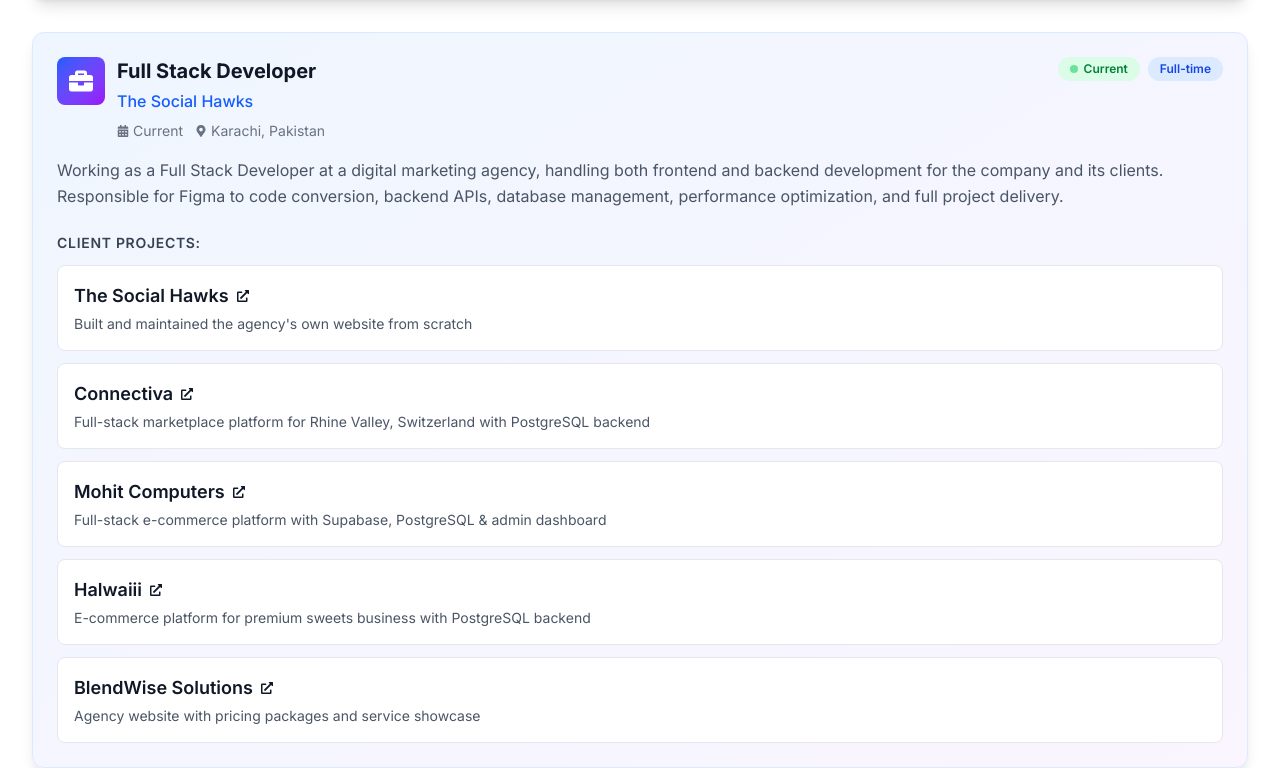
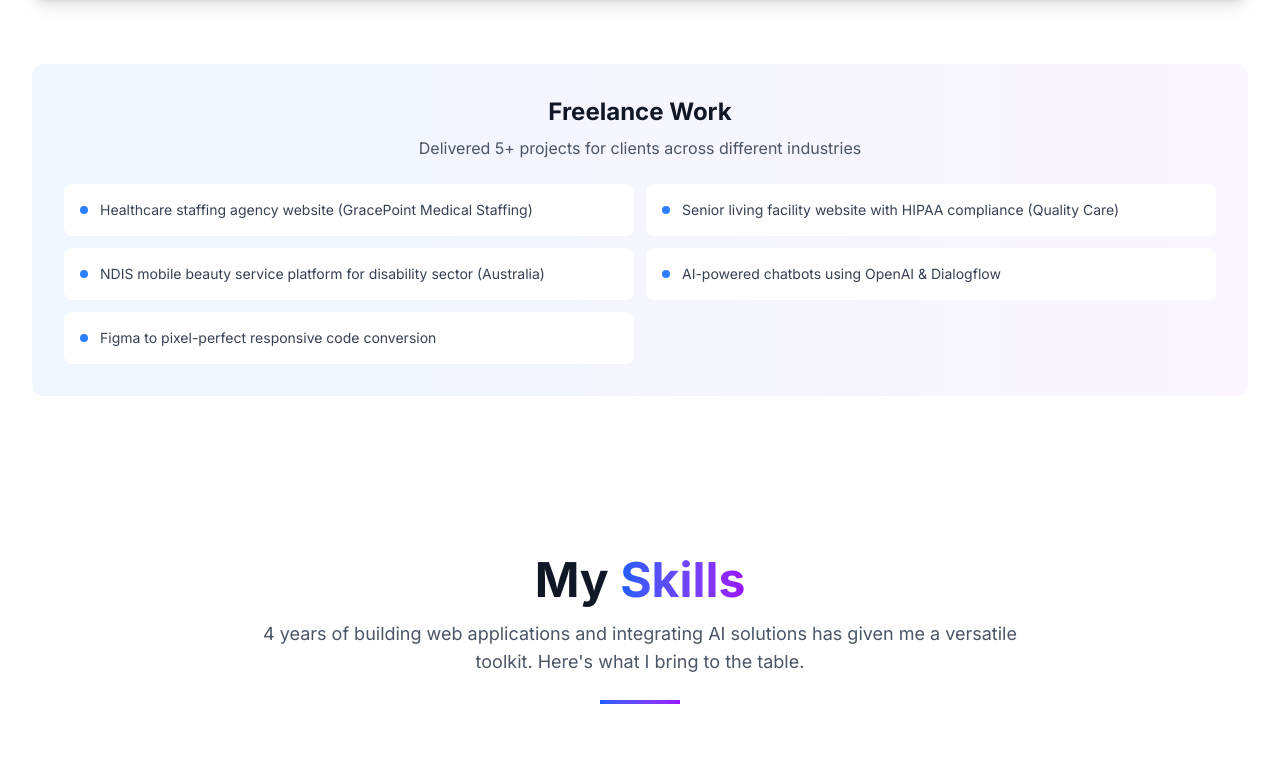
Before and after one commit to ALIRAZA4278/Ali-Raza-portfolio, a Next.js app: page / in a window 1280 px wide. Shown: the part 3056-3824 px from the top of the page. Built offline with nearby package versions, Linux system fonts and the light colour scheme.

Commit message:
feat: update resume generation script and add new resume files

```diff
--- a/src/components/Experience.js
+++ b/src/components/Experience.js
@@ -31,42 +31,6 @@
         }
       ]
     },
-    {
-      title: 'Full Stack Developer',
-      company: 'The Social Hawks',
-      period: 'Current',
-      location: 'Karachi, Pakistan',
-      description: 'Working as a Full Stack Developer at a digital marketing agency, handling both frontend and backend development for the company and its clients. Responsible for Figma to code conversion, backend APIs, database management, performance optimization, and full project delivery.',
-      type: 'Full-time',
-      isCurrent: true,
-      projects: [
-        {
-          name: 'The Social Hawks',
-          website: 'https://thesocialhawks-kep1.vercel.app/',
-          role: 'Built and maintained the agency\'s own website from scratch'
-        },
-        {
-          name: 'Connectiva',
-          website: 'http://www.connectiva.ch/en',
-          role: 'Full-stack marketplace platform for Rhine Valley, Switzerland with PostgreSQL backend'
-        },
-        {
-          name: 'Mohit Computers',
-          website: 'https://mohitcomputers.pk/',
-          role: 'Full-stack e-commerce platform with Supabase, PostgreSQL & admin dashboard'
-        },
-        {
-          name: 'Halwaiii',
-          website: 'https://halwai.vercel.app/',
-          role: 'E-commerce platform for premium sweets business with PostgreSQL backend'
-        },
-        {
-          name: 'BlendWise Solutions',
-          website: 'https://blendwise.vercel.app/',
-          role: 'Agency website with pricing packages and service showcase'
-        }
-      ]
-    }
   ];
 
   const freelanceHighlights = [
```
